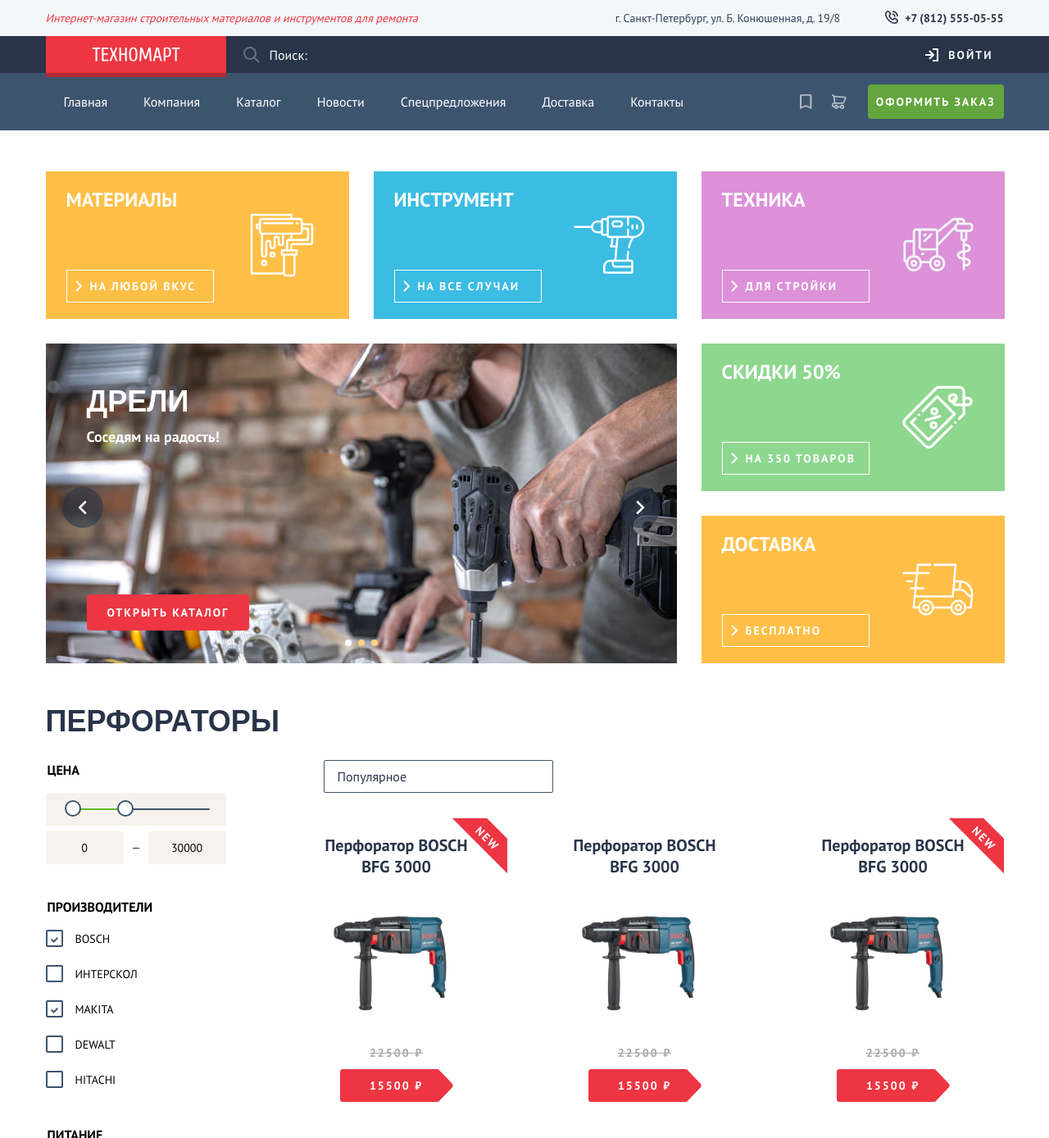
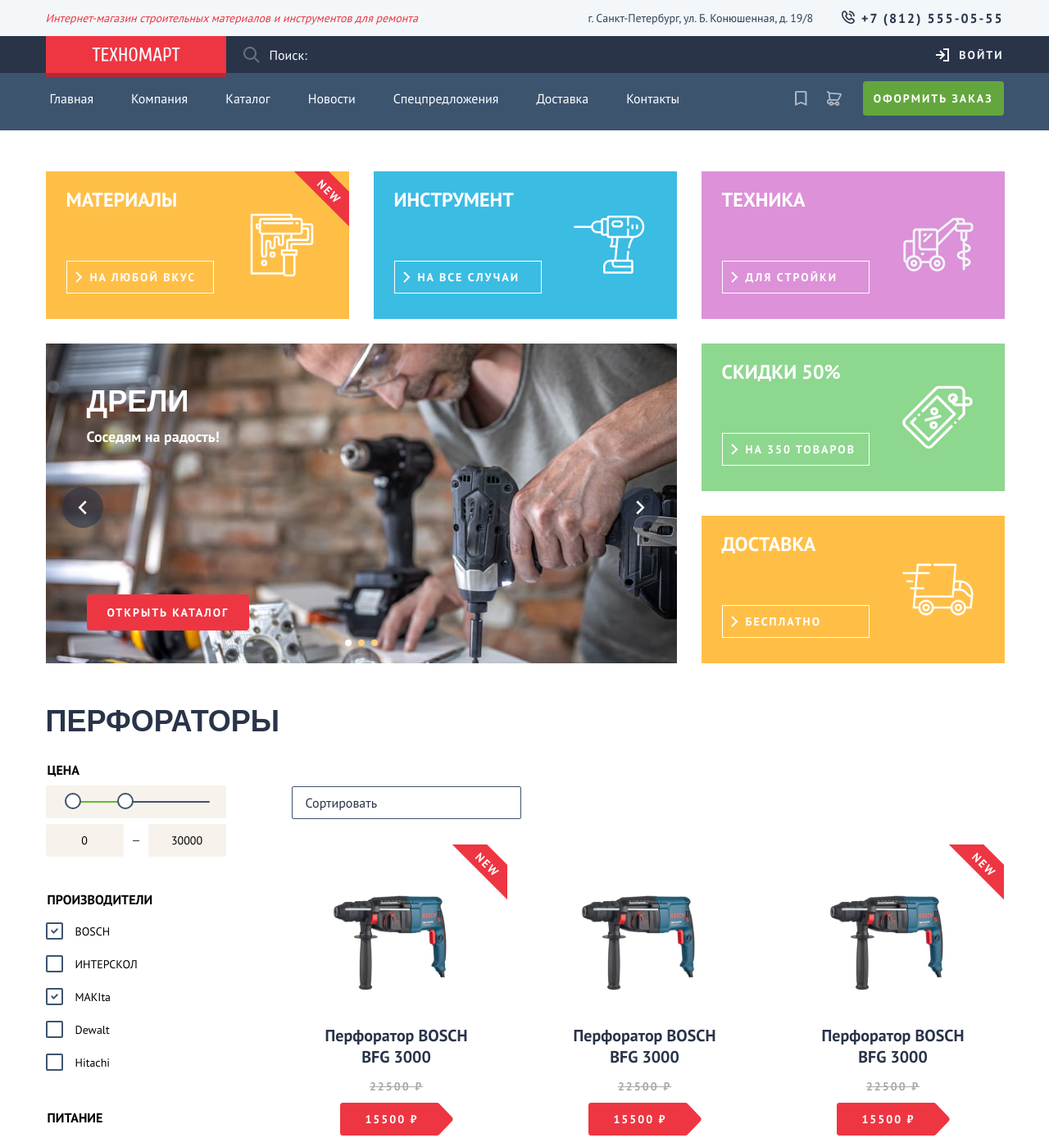
Before and after one commit to Mishok1/HTML-Technomart, a plain HTML site: page index.html in a window 1280 px wide. Shown: the top 1388 px of the page at 82% size. Drawn offline with Linux system fonts and the light colour scheme.

Commit message:
fixed_pixel_perfect

```diff
--- a/index.html
+++ b/index.html
@@ -127,6 +127,8 @@
             <h2 class="visually_hidden">Слайдер</h2>
             <ul class="catalog_list">
                 <li class="catalog_item paints">
+                    <img class="product_card_new_image" src="images/index/product_card_new.svg" width="70"
+                            height="70" alt="Новый товар.">
                     <h3 class="catalog_title">Материалы</h3>
                     <a class="catalog_link" href="#">на любой вкус</a>
                     <img class="catalog_image" src="images/icons/catalog/paints.svg" width="90" height="90"
@@ -232,12 +234,12 @@
                     <label class="control">
                         <input class="control_input" type="checkbox" name="manufacturer" value="bocsh" checked>
                         <span class="control_mark"></span>
-                        <span class="control_label">Bosch</span>
+                        <span class="control_label">BOSCH</span>
                     </label>
                     <label class="control">
                         <input class="control_input" type="checkbox" name="manufacturer" value="интерскол">
                         <span class="control_mark"></span>
-                        <span class="control_label">Интерскол</span>
+                        <span class="control_label">ИНТЕРСКОЛ</span>
                     </label>
                     <label class="control">
                         <input class="control_input" type="checkbox" name="manufacturer" value="makita" checked>
@@ -278,6 +280,7 @@
                 <button class="products_button" type="submit">Показать</button>
             </form>
             <ul class="select_control_list">
+                <li class="select_control_item">Сортировать</li>
                 <li class="select_control_item">Популярное</li>
                 <li class="select_control_item">По возрастанию цены</li>
                 <li class="select_control_item">По убыванию цены</li>
--- a/styles/style.css
+++ b/styles/style.css
@@ -94,7 +94,7 @@ button {
     font-style: normal;
     display: flex;
     flex-wrap: wrap;
-    gap: 55px;
+    gap: 35px;
 }
 
 .header_address_contact_item {
@@ -105,11 +105,13 @@ button {
 
 .header_address_contact_link {
     font-weight: 700;
+    font-size: 16px;
     line-height: 18px;
     text-decoration: none;
     color: #293449;
     display: flex;
     gap: 8px;
+    letter-spacing: 2px;
 }
 
 .header_address_contact_link:hover {
@@ -231,7 +233,7 @@ button {
     display: flex;
     align-items: center;
     gap: 12px;
-    padding: 14px 13px 13px 13px;
+    padding: 14px 0 13px 13px;
 }
 
 .header_login_button:hover {
@@ -515,7 +517,11 @@ button {
     text-transform: capitalize;
     text-decoration: none;
     display: block;
-    padding: 23px 22px;
+    padding: 19px 24px 27px 22px;
+}
+
+.navigation_item:first-child .navigation_link {
+    padding-left: 5px;
 }
 
 .navigation_link:hover {
@@ -533,6 +539,8 @@ button {
 .user_list {
     list-style-type: none;
     margin: 0;
+    /* margin-right: 5px; */
+    margin-bottom: 9px;
     padding: 0;
     display: flex;
     flex-wrap: wrap;
@@ -577,7 +585,7 @@ button {
 }
 
 .user_button_checkout {
-    padding: 12px 10px;
+    padding: 12px 13px;
     color: #FFFFFF;
     background-color: #63A63E;
     border-radius: 4px;
@@ -619,6 +627,7 @@ button {
     display: grid;
     grid-template-columns: auto auto;
     grid-template-rows: auto auto;
+    position: relative;
 }
 
 .catalog_slider_item {
@@ -655,6 +664,7 @@ button {
     display: flex;
     align-items: center;
     width: 180px;
+    margin-top: 25px;
     padding: 5px 10px 5px 0;
     border: 1px solid #FFFFFF;
     color: #FFFFFF;
@@ -664,7 +674,7 @@ button {
     letter-spacing: 2px;
     grid-column: 1/2;
     grid-row: 2/3;
-    align-self: flex-end;
+    align-self: center;
     transition: opacity 0.1s, color 0.5s, background-color 0.5s;
 }
 
@@ -957,14 +967,21 @@ button {
 .products_filter_title {
     font-weight: 700;
     color: #000000;
+    margin-bottom: 7px;
+}
+
+.products_filter_group:nth-child(2) .products_filter_title {
     margin-bottom: 16px;
 }
 
+.products_filter_group:nth-child(3) .products_filter_title {
+    margin-bottom: 17px;
+}
+
 .control {
     font-size: 14px;
     line-height: 18px;
     color: #000000;
-    text-transform: uppercase;
     display: flex;
     align-items: center;
     position: relative;
@@ -972,7 +989,7 @@ button {
 }
 
 .control:not(:last-child) {
-    margin-bottom: 22px;
+    margin-bottom: 19px;
 }
 
 .control_input {
@@ -1006,7 +1023,10 @@ button {
 }
 
 .control_input[type="checkbox"]:checked+.control_mark::before {
-    content: url(../images/icons/check.svg);
+    content: "";
+    background: url(../images/icons/check.svg) no-repeat center;
+    width: 9px;
+    height: 7px;
     position: absolute;
 }
 
@@ -1018,7 +1038,6 @@ button {
     font-size: 14px;
     line-height: 18px;
     color: #000000;
-    text-transform: uppercase;
     display: flex;
     align-items: center;
     position: relative;
@@ -1064,10 +1083,11 @@ button {
     list-style-type: none;
     margin: 0;
     padding: 0;
+    padding-left: 5px;
 }
 
 .products_filter_item:not(:last-child) {
-    margin-bottom: 22px;
+    margin-bottom: 18px;
 }
 
 .products_button {
@@ -1098,8 +1118,9 @@ button {
     list-style-type: none;
     padding: 0;
     margin: 0;
-    margin-left: 79px;
+    margin-top: 32px;
     margin-bottom: 31px;
+    margin-left: 40px;
     border: 1px solid #3D546F;
     border-radius: 2px;
     grid-column: 2/3;
@@ -1174,6 +1195,7 @@ button {
     position: absolute;
     top: 0;
     right: 0;
+    z-index: 10;
 }
 
 .product_card:nth-child(2) .product_card_new_image,
@@ -1187,16 +1209,17 @@ button {
     font-size: 20px;
     line-height: 26px;
     text-align: center;
-    margin-bottom: 11px;
+    margin-bottom: 14px;
 }
 
 .product_card_buttons_container {
     position: relative;
+    margin-top: 6px;
     margin-bottom: 14px;
+    order: -1;
 }
 
 .product_image {
-    order: -1;
     display: block;
     min-width: 216px;
     min-height: 180px;
@@ -1304,7 +1327,7 @@ button {
     color: #FFFFFF;
     position: absolute;
     top: 50%;
-    left: 50%;
+    left: 46%;
     transform: translateY(-50%) translateX(-50%);
 }
 
@@ -1319,10 +1342,11 @@ button {
 .products_pagination_list {
     list-style-type: none;
     margin: 0;
+    margin-left: 38px;
     padding: 0;
     display: flex;
     flex-wrap: wrap;
-    gap: 8px;
+    gap: 9px;
 }
 
 .products_pagination_link {
@@ -1489,6 +1513,10 @@ button {
 
 .about_text {
     margin: 0;
+    margin-bottom: 24px;
+}
+
+.about_text:nth-of-type(2) {
     margin-bottom: 52px;
 }
 
@@ -1643,7 +1671,7 @@ button {
 }
 
 .footer_form_input {
-    width: 260px;
+    width: 220px;
     height: 40px;
     padding: 10px 16px 12px;
     color: #556981;
```
